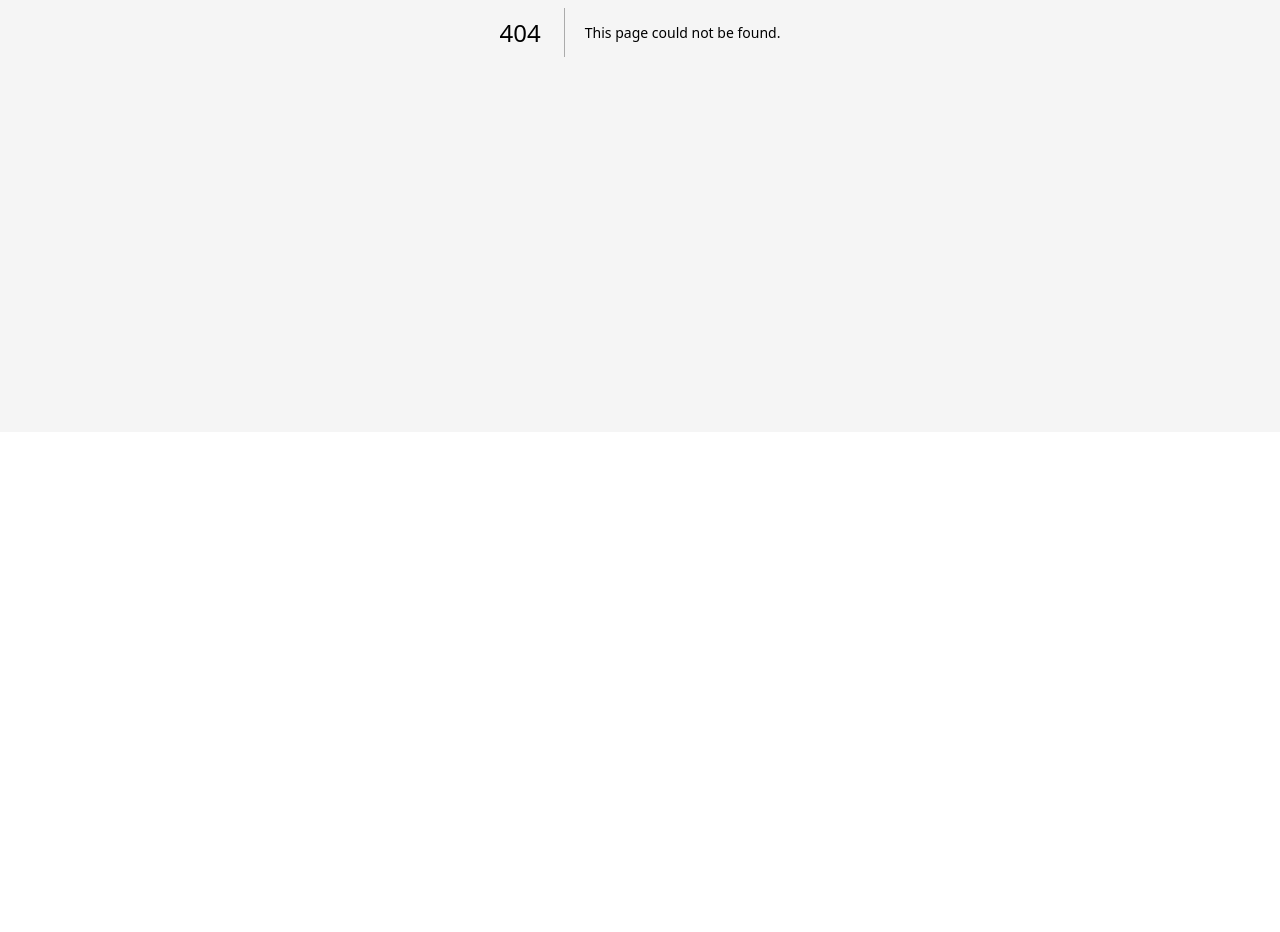
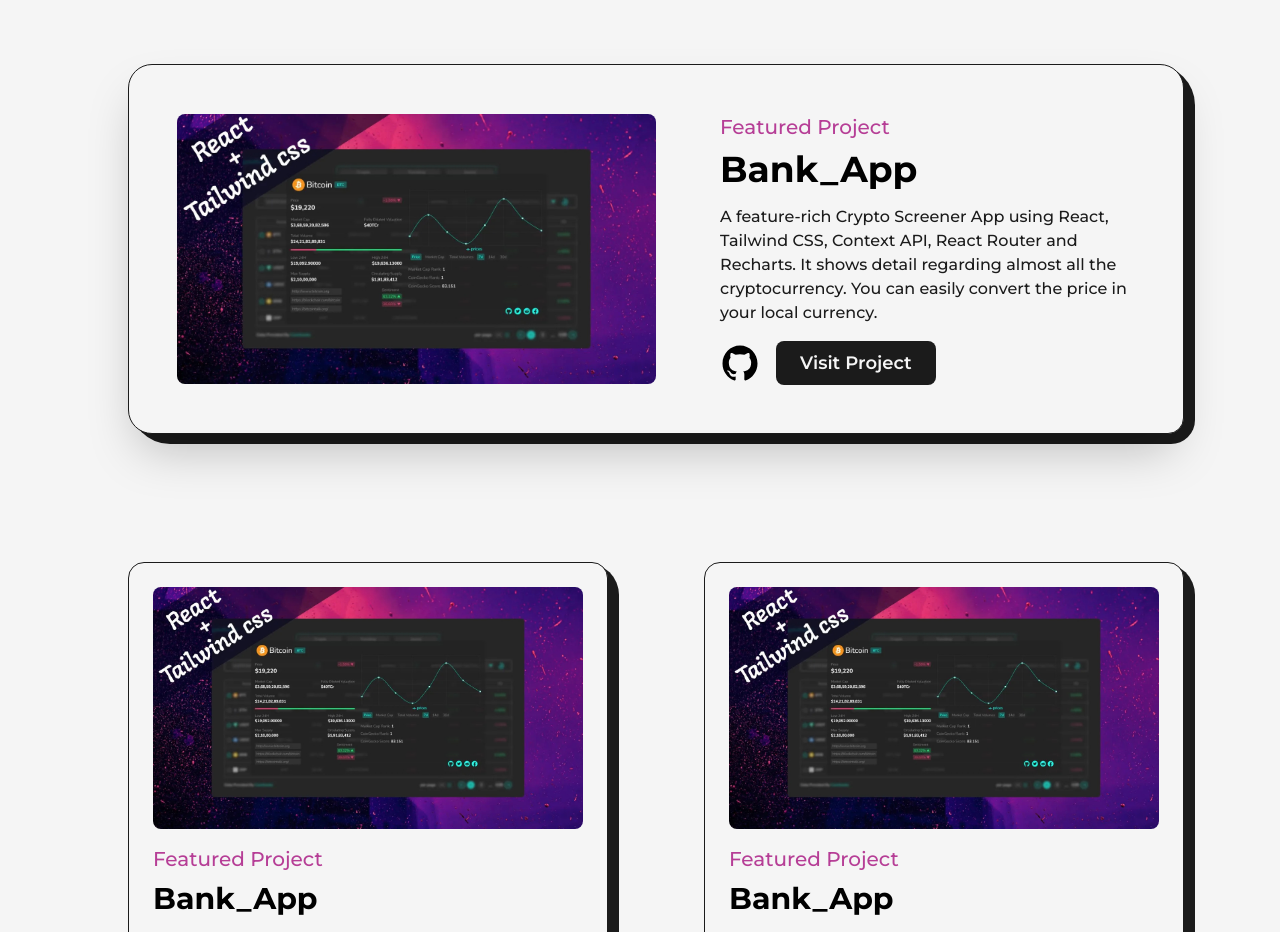
Before and after one commit to sikander-nawaz/Portfolio, a Next.js app: page /projects in a window 1280 px wide. Before the commit this address had no page. Shown: the part 456-1388 px from the top of the page. Before the commit the page ends 888 px from the top, so only its background shows below. Built offline with nearby package versions, Linux system fonts and the light colour scheme.

Commit message:
projects

```diff
--- /dev/null
+++ b/src/pages/projects.jsx
@@ -0,0 +1,185 @@
+import React from "react";
+import Link from "next/link";
+import Head from "next/head";
+import Image from "next/image";
+import AnimatedText from "@/components/AnimatedText";
+import Layout from "@/components/Layout";
+import { GithubIcon } from "@/components/Icons";
+import project1 from "../../public/images/projects/crypto-screener-cover-image.jpg";
+
+const FeaturedProject = ({ img, type, title, summary, github, link }) => {
+  return (
+    <article className="w-full flex items-center justify-between rounded-3xl border rounded-br-2xl border-solid border-dark bg-light shadow-2xl p-12 relative">
+      <div className="absolute top-0 -right-3 -z-10 w-[101%] h-[103%] rounded-[2.5rem] rounded-br-3xl bg-dark" />
+
+      <Link
+        href={link}
+        target="_blank"
+        className="w-1/2 cursor-pointer overflow-hidden rounded-lg"
+      >
+        <Image src={img} alt={title} className="w-full h-auto" />
+      </Link>
+
+      <div className="w-1/2 flex flex-col items-start justify-between pl-16">
+        <span className="text-primary font-medium text-xl">{type}</span>
+        <Link
+          href={link}
+          target="_blank"
+          className="hover:underline underline-offset-2"
+        >
+          <h2 className="my-2 w-full text-left text-4xl font-bold">{title}</h2>
+        </Link>
+
+        <p className="my-2 font-medium text-dark"> {summary} </p>
+
+        <div className="mt-2 flex items-center">
+          <Link href={github} target="_blank" className="w-10">
+            <GithubIcon />
+          </Link>
+          <Link
+            href={link}
+            target="_blank"
+            className="ml-4 rounded-lg bg-dark text-light p-2 px-6 text-lg font-semibold"
+          >
+            Visit Project
+          </Link>
+        </div>
+      </div>
+    </article>
+  );
+};
+
+const Project = ({ img, type, title, github, link }) => {
+  return (
+    <article className="w-full flex flex-col items-center justify-center rounded-2xl border border-solid border-dark bg-light p-6 relative">
+      <div className="absolute top-0 -right-3 -z-10 w-[101%] h-[103%] rounded-[2rem] rounded-br-3xl bg-dark" />
+
+      <Link
+        href={link}
+        target="_blank"
+        className="w-full cursor-pointer overflow-hidden rounded-lg"
+      >
+        <Image src={img} alt={title} className="w-full h-auto" />
+      </Link>
+
+      <div className="w-full flex flex-col items-start justify-between mt-4">
+        <span className="text-primary font-medium text-xl">{type}</span>
+        <Link
+          href={link}
+          target="_blank"
+          className="hover:underline underline-offset-2"
+        >
+          <h2 className="my-2 w-full text-left text-3xl font-bold">{title}</h2>
+        </Link>
+
+        <div className="w-full mt-2 flex items-center justify-between">
+          <Link
+            href={link}
+            target="_blank"
+            className="underline text-lg font-semibold"
+          >
+            Visit
+          </Link>
+
+          <Link href={github} target="_blank" className="w-8">
+            <GithubIcon />
+          </Link>
+        </div>
+      </div>
+    </article>
+  );
+};
+
+const projects = () => {
+  return (
+    <>
+      <Head>
+        <title>Portfolio | Projects</title>
+        <meta name="description" content="any description" />
+      </Head>
+
+      <main className="w-full mb-16 flex flex-col items-center justify-center">
+        <Layout className="pt-16">
+          <AnimatedText
+            text={"Imagination Trumps Knowledge!"}
+            className="mb-16"
+          />
+
+          <div className="grid grid-cols-12 gap-24 gap-y-32">
+            <div className="col-span-12">
+              <FeaturedProject
+                img={project1}
+                type={"Featured Project"}
+                title={"Bank_App"}
+                summary={
+                  "A feature-rich Crypto Screener App using React, Tailwind CSS, Context API, React Router and Recharts. It shows detail regarding almost all the cryptocurrency. You can easily convert the price in your local currency."
+                }
+                github={"www.github.com/sikander-nawaz"}
+                link={"https://www.webapp.vercel.com/"}
+              />
+            </div>
+
+            <div className="col-span-6">
+              <Project
+                img={project1}
+                type={"Featured Project"}
+                title={"Bank_App"}
+                github={"www.github.com/sikander-nawaz"}
+                link={"https://www.webapp.vercel.com/"}
+              />
+            </div>
+
+            <div className="col-span-6">
+              {" "}
+              <Project
+                img={project1}
+                type={"Featured Project"}
+                title={"Bank_App"}
+                github={"www.github.com/sikander-nawaz"}
+                link={"https://www.webapp.vercel.com/"}
+              />
+            </div>
+
+            <div className="col-span-12">
+              {" "}
+              <FeaturedProject
+                img={project1}
+                type={"Featured Project"}
+                title={"Bank_App"}
+                summary={
+                  "A feature-rich Crypto Screener App using React, Tailwind CSS, Context API, React Router and Recharts. It shows detail regarding almost all the cryptocurrency. You can easily convert the price in your local currency."
+                }
+                github={"www.github.com/sikander-nawaz"}
+                link={"https://www.webapp.vercel.com/"}
+              />
+            </div>
+
+            <div className="col-span-6">
+              {" "}
+              <Project
+                img={project1}
+                type={"Featured Project"}
+                title={"Bank_App"}
+                github={"www.github.com/sikander-nawaz"}
+                link={"https://www.webapp.vercel.com/"}
+              />
+            </div>
+
+            <div className="col-span-6">
+              {" "}
+              <Project
+                img={project1}
+                type={"Featured Project"}
+                title={"Bank_App"}
+                github={"www.github.com/sikander-nawaz"}
+                link={"https://www.webapp.vercel.com/"}
+              />
+            </div>
+          </div>
+        </Layout>
+      </main>
+    </>
+  );
+};
+
+export default projects;
```
